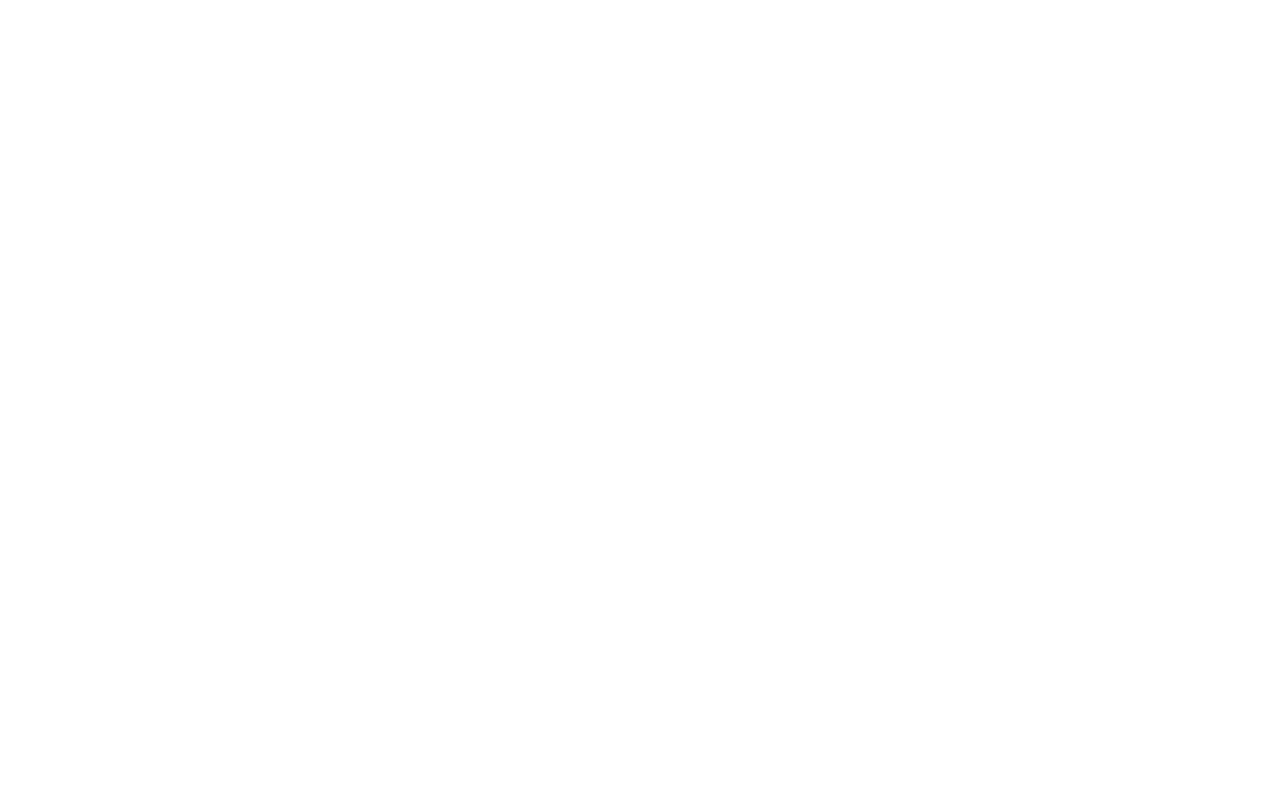
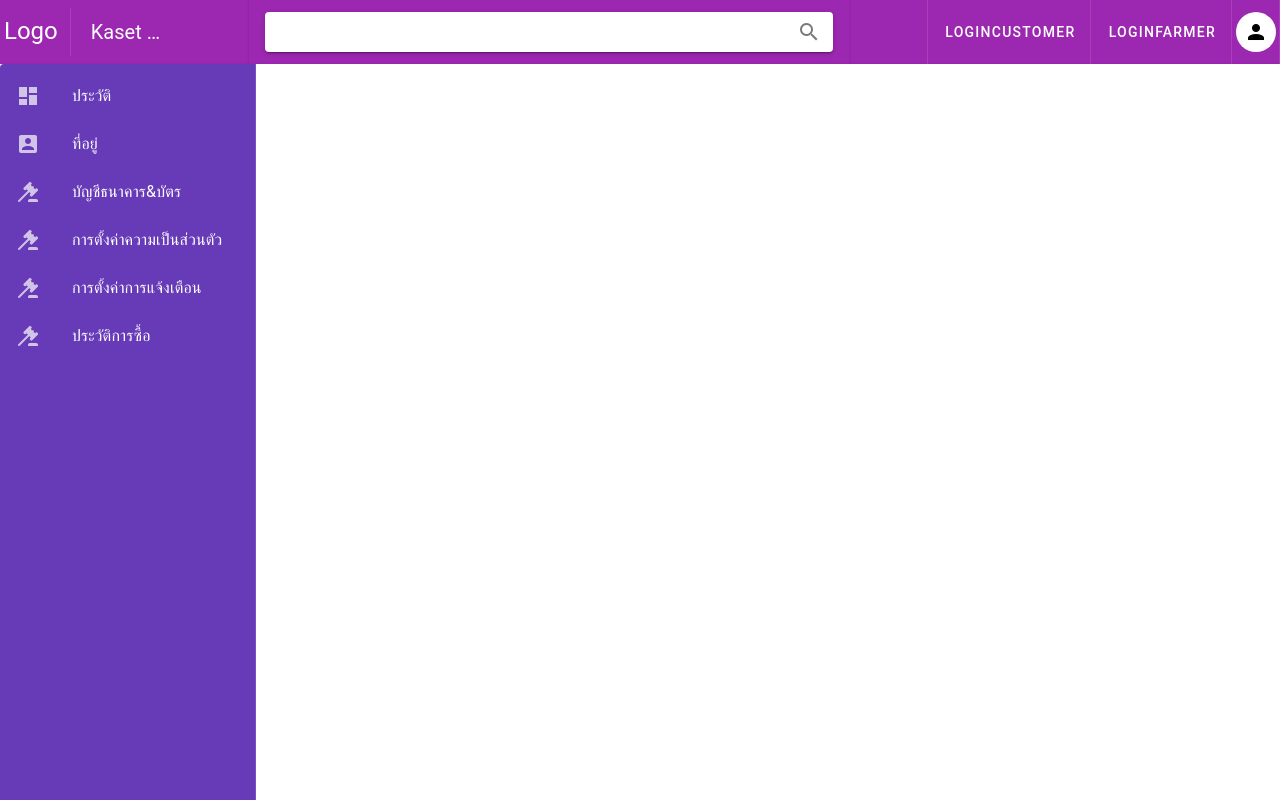
Before and after one commit to mxntha/KasetMore, a Vue app: page /accountCust in a window 1280 px wide. Before the commit this address had no page. Shown: the top 800 px of the page. Built offline with nearby package versions, Linux system fonts and the light colour scheme.

Commit message:
add account

```diff
--- /dev/null
+++ b/src/pages/account/accountCust.vue
@@ -0,0 +1,135 @@
+<template>
+
+    <v-toolbar color="purple">
+      <template v-slot:prepend>
+        <div class="text-h5">Logo</div>
+      </template>
+
+      <v-divider
+        class="ms-3"
+        inset
+        vertical
+      ></v-divider>
+
+      <v-toolbar-title>Kaset More</v-toolbar-title>
+
+      <v-spacer></v-spacer>
+
+      <v-card
+    class="mx-auto"
+    color="purple"
+    max-width="600"
+    style="width: 1000px"
+
+  >
+    <v-card-text>
+
+      <v-text-field
+
+        append-inner-icon="mdi-magnify"
+        density="compact"
+        label="Search "
+        variant="solo"
+        hide-details
+        single-line
+
+      ></v-text-field>
+    </v-card-text>
+  </v-card>
+
+      <v-spacer></v-spacer>
+
+
+      <v-toolbar-items>
+
+    <v-divider vertical></v-divider>
+        <v-btn @click="gotoLogin">logincustomer</v-btn>
+
+      <v-divider vertical></v-divider>
+
+      <v-btn @click="gotoregisterFarmer">loginfarmer</v-btn>
+
+      <v-divider vertical></v-divider>
+
+     <v-menu>
+
+
+
+      <template v-slot:activator="{ props }">
+        <v-btn icon v-bind="props">
+        <v-avatar icon="mdi-account" color="white"></v-avatar>
+    </v-btn>
+
+      </template>
+
+        <v-card min-width="300">
+          <v-list>
+            <v-list-item
+              prepend-avatar="https://cdn.vuetifyjs.com/images/john.jpg"
+              subtitle="Founder of Vuetify"
+              title="John Leider"
+            >
+
+            </v-list-item>
+          </v-list>
+
+          <v-divider></v-divider>
+
+          <v-list>
+            <v-list-item>
+              <v-btn variant="text"  > บัญชี </v-btn>
+            </v-list-item>
+            <v-btn
+
+                  variant="text"
+
+                >
+                    ศูนย์ช่วยเหลือ
+                </v-btn>
+            <v-list-item>
+
+            </v-list-item>
+          </v-list>
+       </v-card>
+    </v-menu>
+ </v-toolbar-items>
+<v-divider vertical></v-divider>
+</v-toolbar>
+
+<v-card>
+    <v-layout>
+      <v-navigation-drawer
+        class="bg-deep-purple"
+        theme="dark"
+        permanent
+      >
+        <v-list color="transparent">
+          <v-list-item prepend-icon="mdi-view-dashboard" title="ประวัติ"></v-list-item>
+          <v-list-item prepend-icon="mdi-account-box" title="ที่อยู่"></v-list-item>
+          <v-list-item prepend-icon="mdi-gavel" title="บัญชีธนาคาร&บัตร"></v-list-item>
+          <v-list-item prepend-icon="mdi-gavel" title="การตั้งค่าความเป็นส่วนตัว"></v-list-item>
+          <v-list-item prepend-icon="mdi-gavel" title="การตั้งค่าการแจ้งเตือน"></v-list-item>
+          <v-list-item prepend-icon="mdi-gavel" title="ประวัติการซื้อ"></v-list-item>
+        </v-list>
+
+        <template v-slot:append>
+          <div class="pa-2">
+            <v-btn block>
+              Logout
+            </v-btn>
+          </div>
+        </template>
+      </v-navigation-drawer>
+      <v-main style="height: 900px"></v-main>
+    </v-layout>
+  </v-card>
+</template>
+    <script lang="ts" setup>
+ import { useRouter, useRoute } from 'vue-router'
+
+  const router = useRouter()
+
+function gotoLogin(){router.push({path:"/login" })}
+function gotoregisterFarmer(){router.push({path:"/registerFarmer" })}
+function gotoaccountCust(){router.push({path:"/account" })}
+ </script>
--- /dev/null
+++ b/src/pages/account/interface.ts
@@ -0,0 +1,3 @@
+export interface AccountForm{
+
+}
--- a/src/pages/index.vue
+++ b/src/pages/index.vue
@@ -13,7 +13,30 @@
 
     <v-toolbar-title>Kaset More</v-toolbar-title>
 
-    <v-spacer></v-spacer>
+   <v-spacer></v-spacer>
+
+
+   <v-card
+    class="mx-auto"
+    color="purple"
+    max-width="600"
+    style="width: 1000px"
+
+  >
+    <v-card-text>
+
+      <v-text-field
+
+        append-inner-icon="mdi-magnify"
+        density="compact"
+        label="Search "
+        variant="solo"
+        hide-details
+        single-line
+
+      ></v-text-field>
+    </v-card-text>
+  </v-card>
 
     <v-spacer></v-spacer>
 
@@ -52,13 +75,7 @@
 
         <v-list>
           <v-list-item>
-            <v-btn
-
-                variant="text"
-
-              >
-                บัญชี
-              </v-btn>
+            <v-btn variant="text" @click="gotoaccountCust">บัญชี</v-btn>
           </v-list-item>
           <v-btn
 
@@ -116,12 +133,14 @@
 import ProductCardvue from "@/components/product card/productcard.vue"
 import { ref } from 'vue'
 
+
+
 const productlist = ref(["atip","ff"])
 
 const router = useRouter()
 
 function gotoLogin(){router.push({path:"/login" })}
 function gotoregisterFarmer(){router.push({path:"/registerFarmer" })}
-
+function gotoaccountCust(){router.push({path:"/accountCust"})}
 
 </script>
--- a/src/router/index.ts
+++ b/src/router/index.ts
@@ -21,6 +21,10 @@
 {
   path:"/registerFarmer", component: () => import("@/pages/register/registerFarmer.vue"),
 
+},
+{
+  path:"/accountCust", component: () => import("@/pages/account/accountCust.vue"),
+
 }
 ]
 
--- a/typed-router.d.ts
+++ b/typed-router.d.ts
@@ -40,6 +40,8 @@
 declare module 'vue-router/auto/routes' {
   export interface RouteNamedMap {
     '/': RouteRecordInfo<'/', '/', Record<never, never>, Record<never, never>>,
+    '/account/accountCust': RouteRecordInfo<'/account/accountCust', '/account/accountCust', Record<never, never>, Record<never, never>>,
+    '/account/personal': RouteRecordInfo<'/account/personal', '/account/personal', Record<never, never>, Record<never, never>>,
     '/login/login': RouteRecordInfo<'/login/login', '/login/login', Record<never, never>, Record<never, never>>,
     '/register/registerCustomer': RouteRecordInfo<'/register/registerCustomer', '/register/registerCustomer', Record<never, never>, Record<never, never>>,
     '/register/registerFarmer': RouteRecordInfo<'/register/registerFarmer', '/register/registerFarmer', Record<never, never>, Record<never, never>>,
```
Also changed, not shown: src/pages/account/personal.vue (added, +114 -0 lines).
